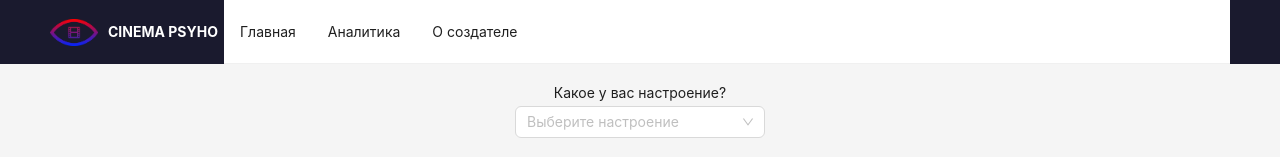
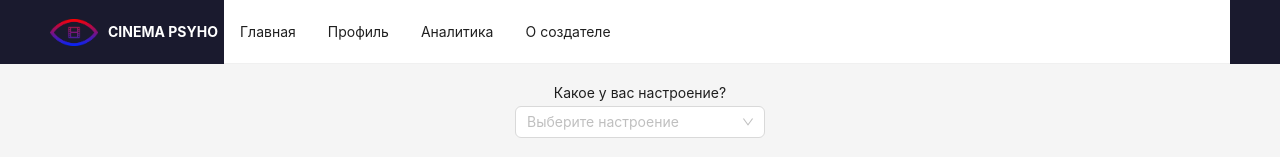
Before and after one commit to LizKa2091/cinema-psyho, a React (Create React App) app in the folder frontend/: page / in a window 1280 px wide. Shown: the top 157 px of the page. Built offline with nearby package versions, Linux system fonts and the light colour scheme.

Commit message:
feat: add paths for menu items

```diff
--- a/frontend/src/components/layout/MainLayout.tsx
+++ b/frontend/src/components/layout/MainLayout.tsx
@@ -9,9 +9,10 @@ import { Content } from 'antd/es/layout/layout';
 const { Header, Footer } = Layout;
 
 const headerItems: IMenuItem[] = [
-   { label: 'Главная', key: 'home' },
-   { label: 'Аналитика', key: 'analytics' },
-   { label: 'О создателе', key: 'about' }
+   { label: 'Главная', key: 'home', path: '/' },
+   { label: 'Профиль', key: 'profile', path: '/profile' },
+   { label: 'Аналитика', key: 'analytics', path: '/' },
+   { label: 'О создателе', key: 'about', path: '/' }
 ];
 
 interface IMainLayoutProps {
@@ -21,11 +22,21 @@ interface IMainLayoutProps {
 const MainLayout: FC<IMainLayoutProps> = ({ children }) => {
    const navigate = useNavigate();
 
+   const handleMenuClick = (path: string) => {
+      navigate(path);
+   };
+
    return (
       <Layout>
          <Header className={styles.header}>
             <div className={styles.logo} onClick={() => navigate('/')}>Cinema Psyho</div>
-            <Menu className={styles.menu} items={headerItems} mode='horizontal'/>
+            <Menu className={styles.menu} mode='horizontal'>
+               {headerItems.map((item: IMenuItem)=> (
+                  <Menu.Item key={item.key} onClick={() => handleMenuClick(item.path)}>
+                     {item.label}
+                  </Menu.Item>
+               ))}
+            </Menu>
          </Header>
          <Content>
             {children}
--- a/frontend/src/types/menu.types.ts
+++ b/frontend/src/types/menu.types.ts
@@ -1,6 +1,7 @@
 export interface IMenuItem {
    label: string;
    key: string;
+   path: string;
 }
 
 export interface IEmotionItem {
```
